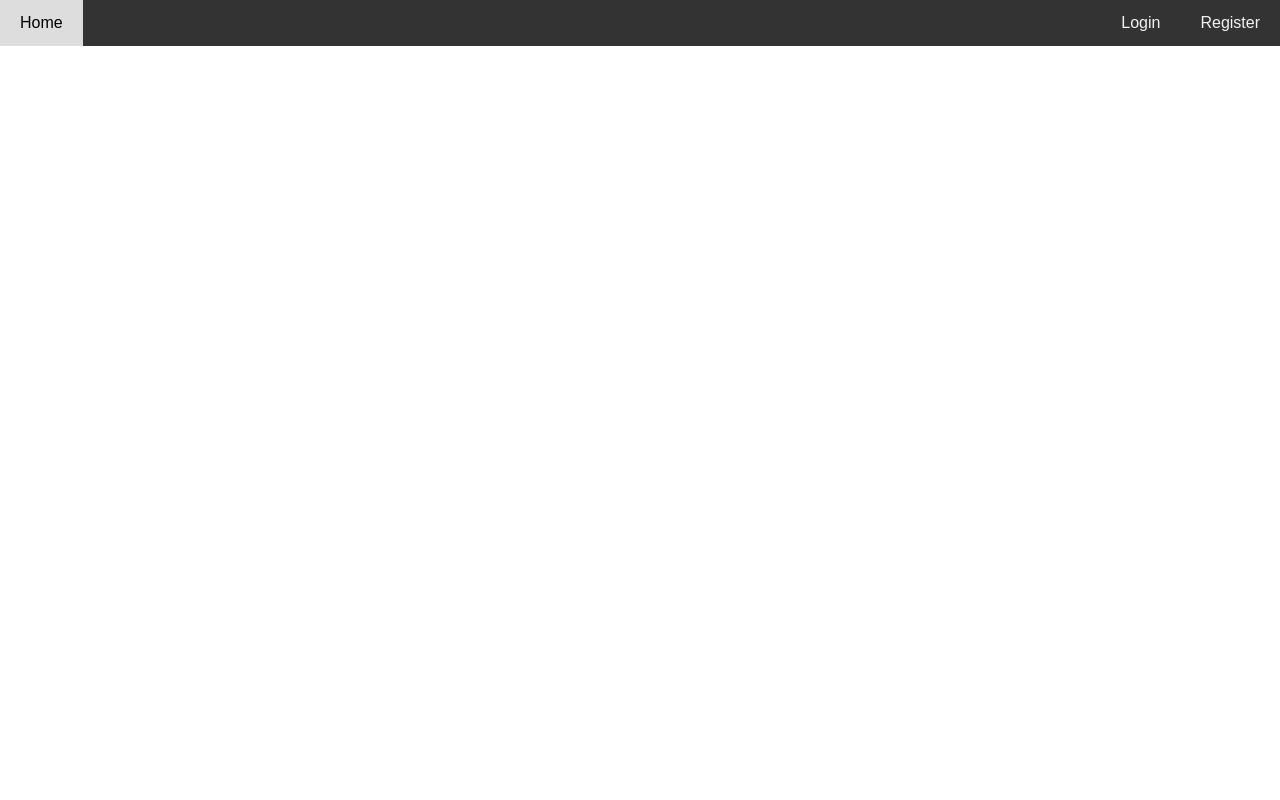
After one commit to CarlosPereira85/Soap, a PHP site: page /soap_abschluss/home.php in a window 1280 px wide. The commit adds this page. Run offline with PHP 8.4, Linux system fonts and the light colour scheme.

Commit message:
first commit3

```diff
--- /dev/null
+++ b/home.php
@@ -0,0 +1,4 @@
+
+<?php
+include_once 'includes/nav.inc.php';
+?>
--- /dev/null
+++ b/includes/header.inc.php
@@ -0,0 +1,6 @@
+
+<div>
+
+<?php include_once 'includes/nav.inc.php'; ?>
+
+</body>
--- /dev/null
+++ b/includes/nav.inc.php
@@ -0,0 +1,43 @@
+
+
+<?php
+
+$isLogin = $_SESSION['login'] ?? false;
+?>
+<div class="navbar">
+    <a href="../home.php">Home</a>
+    <?php if ($isLogin): ?>
+        <a href="../SoapNewZitat.php">New Quote</a>
+        <a href="../logout.php" class="right">Logout</a>
+    <?php else: ?>
+        <a href="../register.php" class="right">Register</a>
+        <a href="../login.php" class="right">Login</a>
+    <?php endif; ?>
+</div>
+
+<style>
+    body {
+        font-family: Arial, sans-serif;
+        margin: 0;
+        padding: 0;
+    }
+    .navbar {
+        background-color: #333;
+        overflow: hidden;
+    }
+    .navbar a {
+        float: left;
+        display: block;
+        color: #f2f2f2;
+        text-align: center;
+        padding: 14px 20px;
+        text-decoration: none;
+    }
+    .navbar a:hover {
+        background-color: #ddd;
+        color: black;
+    }
+    .navbar .right {
+        float: right;
+    }
+</style>
```
Also changed, not shown: SoapNewZitat.php (+11 -56 lines), includes/init.inc.php (added, +31 -0 lines), includes/main.inc.php (added, +46 -0 lines), login.php (+4 -10 lines), includes/footer.inc.php (added).
